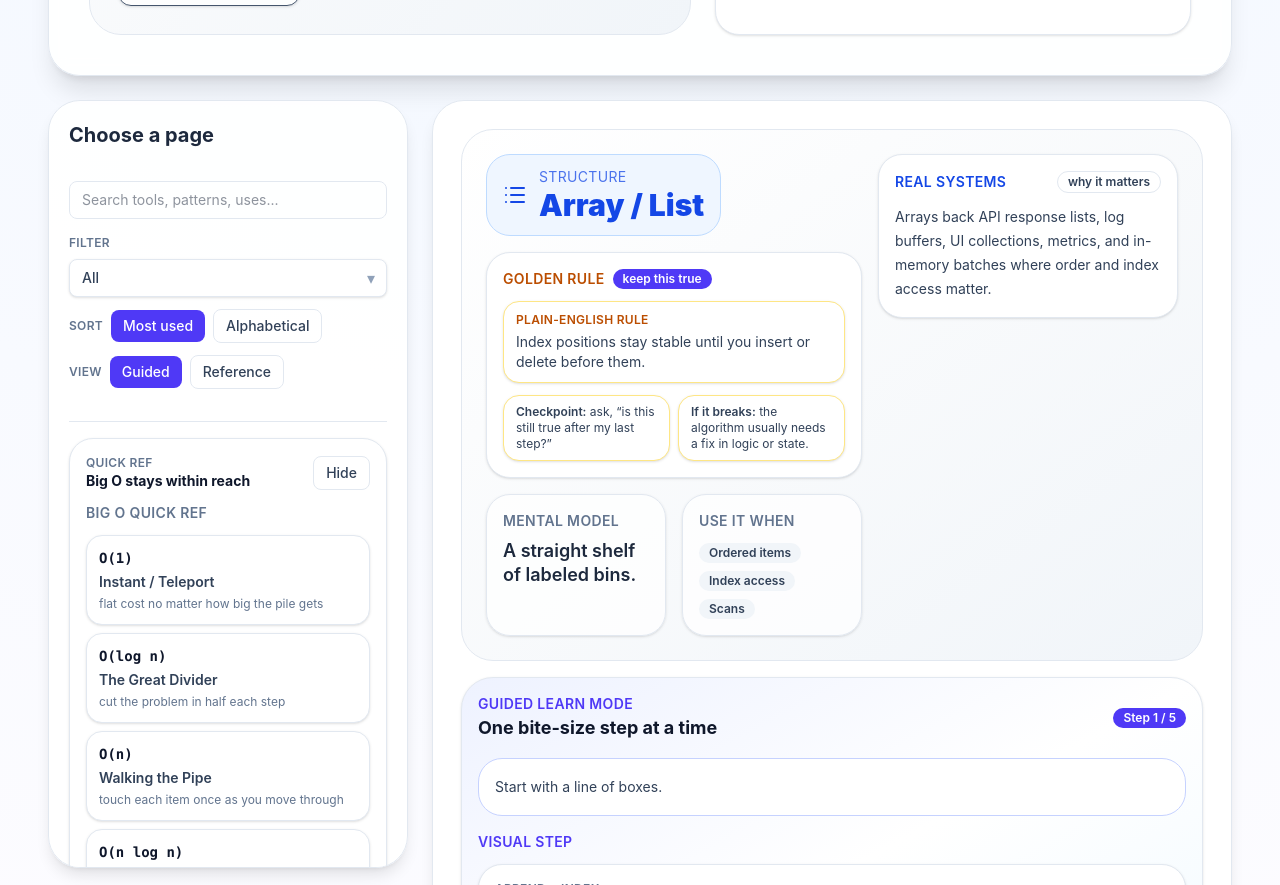
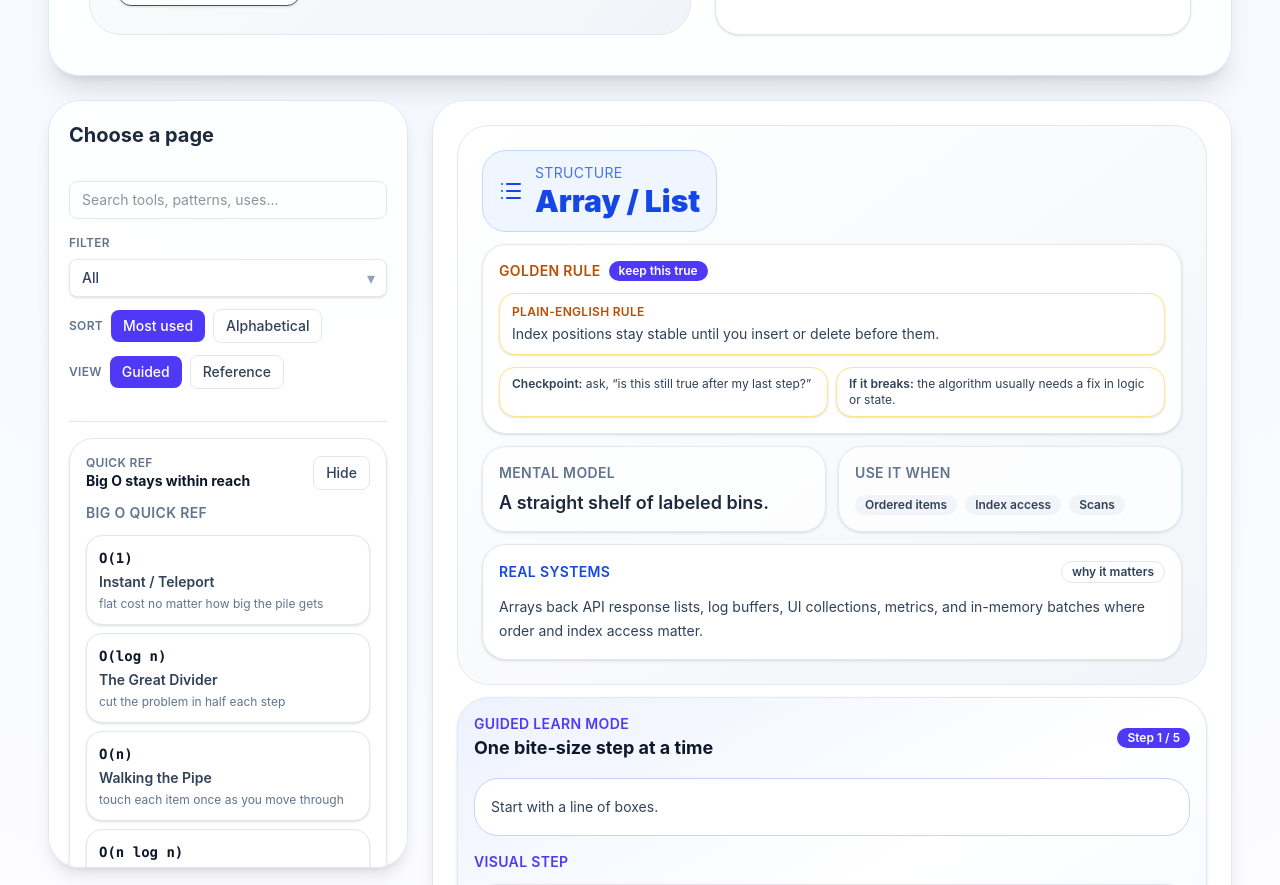
Before and after one commit to russfrisch/coding-toolbox-popup-book, a React app: page / in a window 1280 px wide. Shown: the part 700-1585 px from the top of the page. Built offline with nearby package versions, Linux system fonts and the light colour scheme; the HTML template or start-up script is replaced by a standard one.

Commit message:
Update script and stylesheet references in index.html

```diff
--- a/coding_toolbox_popup_book.jsx
+++ b/coding_toolbox_popup_book.jsx
@@ -3543,11 +3543,10 @@ export default function CodingToolboxPopupBook() {
               {openItem && (
                 <motion.div key={openItem.id} initial={{ opacity: 0, rotateX: -8, y: 16 }} animate={{ opacity: 1, rotateX: 0, y: 0 }} exit={{ opacity: 0, rotateX: 6, y: -8 }} transition={{ duration: 0.25 }} style={{ perspective: 1200 }} className="min-w-0">
                   <Card className="rounded-4xl border-slate-200 bg-white/95 shadow-2xl">
-                    <CardContent className="p-5 md:p-7">
-                      <div className="space-y-4 min-w-0">
+                    <CardContent className="p-4 md:p-6">
+                      <div className="space-y-3 min-w-0">
                         <div className="rounded-4xl border border-slate-200 bg-linear-to-br from-white via-slate-50 to-slate-100 p-4 md:p-5 lg:p-6">
-                          <div className="grid gap-4 xl:grid-cols-[minmax(0,1.25fr)_minmax(300px,0.8fr)] xl:items-start">
-                            <div className="space-y-4">
+                          <div className="space-y-3">
                             <div className={`inline-flex items-center gap-3 rounded-3xl border px-4 py-3 ${openItem.color}`}>
                               <openItem.icon className="h-6 w-6" />
                               <div>
@@ -3558,23 +3557,20 @@ export default function CodingToolboxPopupBook() {
 
                             <InvariantBox item={openItem} />
 
-                              <div className="grid gap-4 lg:grid-cols-2">
-                                <Box className="rounded-3xl border-slate-200 bg-white/75">
+                            <div className="grid gap-3 lg:grid-cols-2">
+                              <Box className="rounded-3xl border-slate-200 bg-white/75 p-4">
                                 <div className="text-sm font-semibold uppercase tracking-wide text-slate-500">Mental model</div>
                                 <p className="mt-2 text-base font-semibold leading-6 text-slate-800 md:text-lg">{openItem.mentalModel}</p>
                               </Box>
-                                <Box className="rounded-3xl border-slate-200 bg-white/75">
+                              <Box className="rounded-3xl border-slate-200 bg-white/75 p-4">
                                 <div className="text-sm font-semibold uppercase tracking-wide text-slate-500">Use it when</div>
                                 <div className="mt-3">
                                   <SmallBadgeList items={openItem.useWhen} />
                                 </div>
                               </Box>
                             </div>
-                            </div>
-
-                            <div className="w-full">
+
                             <IntentBox item={openItem} />
-                            </div>
                           </div>
                         </div>
 
```
Also changed, not shown: 4 other files (tests, documents, lock files or other folders). Lines whose indentation alone changed are shown as unchanged.
